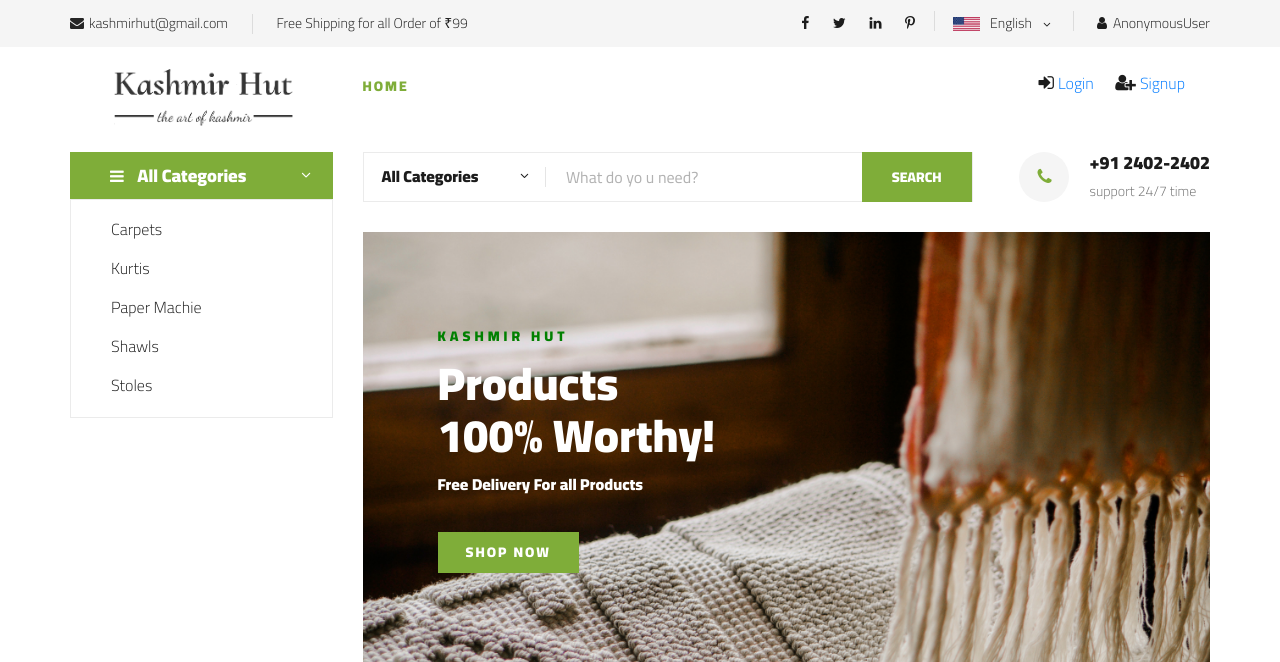
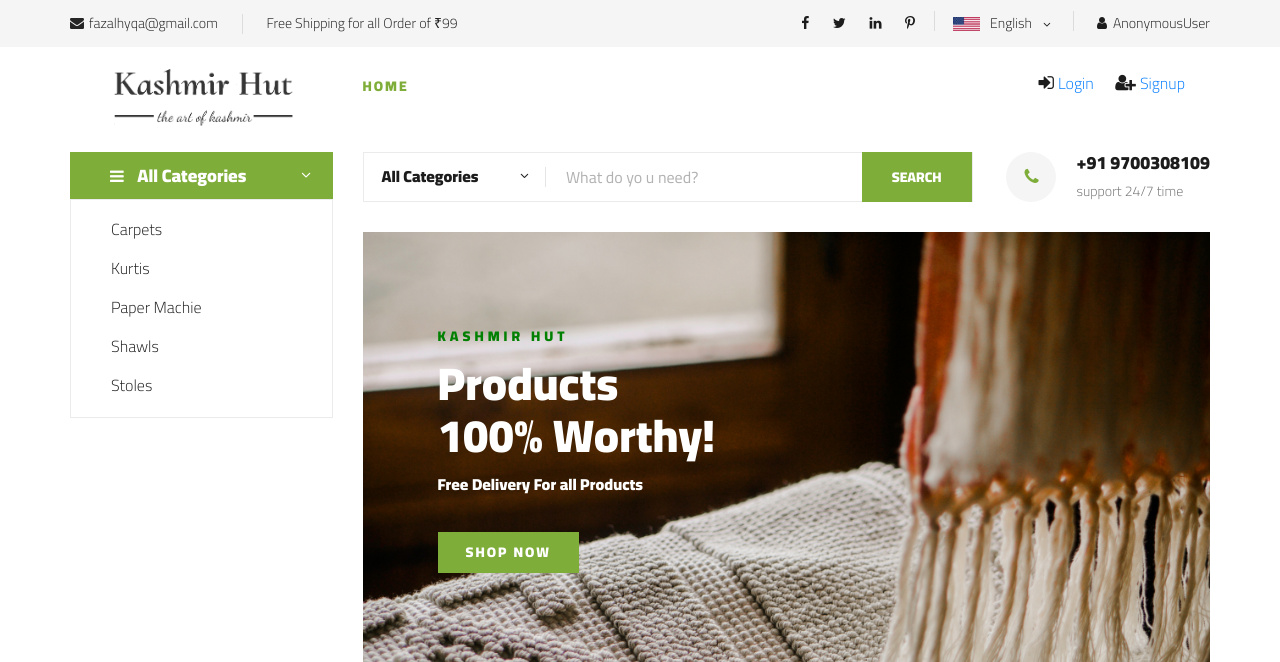
Before and after one commit to santhosh0209/rm-system, a Django app: page / in a window 1280 px wide. Shown: the top 662 px of the page. Run offline with Django 3.2, Linux system fonts and the light colour scheme; data comes from the database, SQL or seed files in the repository; both versions use the stored data as it was after the commit; some libraries are stand-ins or nearby versions.

Commit message:
initial commit

```diff
--- a/templates/base.html
+++ b/templates/base.html
@@ -88,7 +88,7 @@
         </div>
         <div class="humberger__menu__contact">
             <ul>
-                <li><i class="fa fa-envelope"></i>kashmirhut@gmail.com</li>
+                <li><i class="fa fa-envelope"></i>fazalhyqa@gmail.com</li>
                 <li>Free Shipping for all Order of &#8377;99</li>
             </ul>
         </div>
@@ -103,7 +103,7 @@
                     <div class="col-lg-6 col-md-6">
                         <div class="header__top__left">
                             <ul>
-                                <li><i class="fa fa-envelope"></i>kashmirhut@gmail.com</li>
+                                <li><i class="fa fa-envelope"></i>fazalhyqa@gmail.com</li>
                                 <li>Free Shipping for all Order of &#8377;99</li>
                             </ul>
                         </div>
@@ -203,9 +203,9 @@
                             <a href="/"><img src="{% static 'img/logo2.png' %}" alt=""></a>
                         </div>
                         <ul>
-                            <li>Address: 60-49 Road 11378 New York</li>
-                            <li>Phone: +91 2402-2402</li>
-                            <li>Email: kashmirhut@gmail.com</li>
+                            <li>Address: Ground Follor, Spencer Plaza, Anna salai, Chennai-600 002</li>
+                            <li>Phone: +91 9700308109</li>
+                            <li>Email: fazalhyqa@gmail.com</li>
                         </ul>
                     </div>
                 </div>
--- a/templates/home.html
+++ b/templates/home.html
@@ -36,7 +36,7 @@
                             <i class="fa fa-phone"></i>
                         </div>
                         <div class="hero__search__phone__text">
-                            <h5>+91 2402-2402</h5>
+                            <h5>+91 9700308109</h5>
                             <span>support 24/7 time</span>
                         </div>
                     </div>
```
Also changed, not shown: db.sqlite3.
